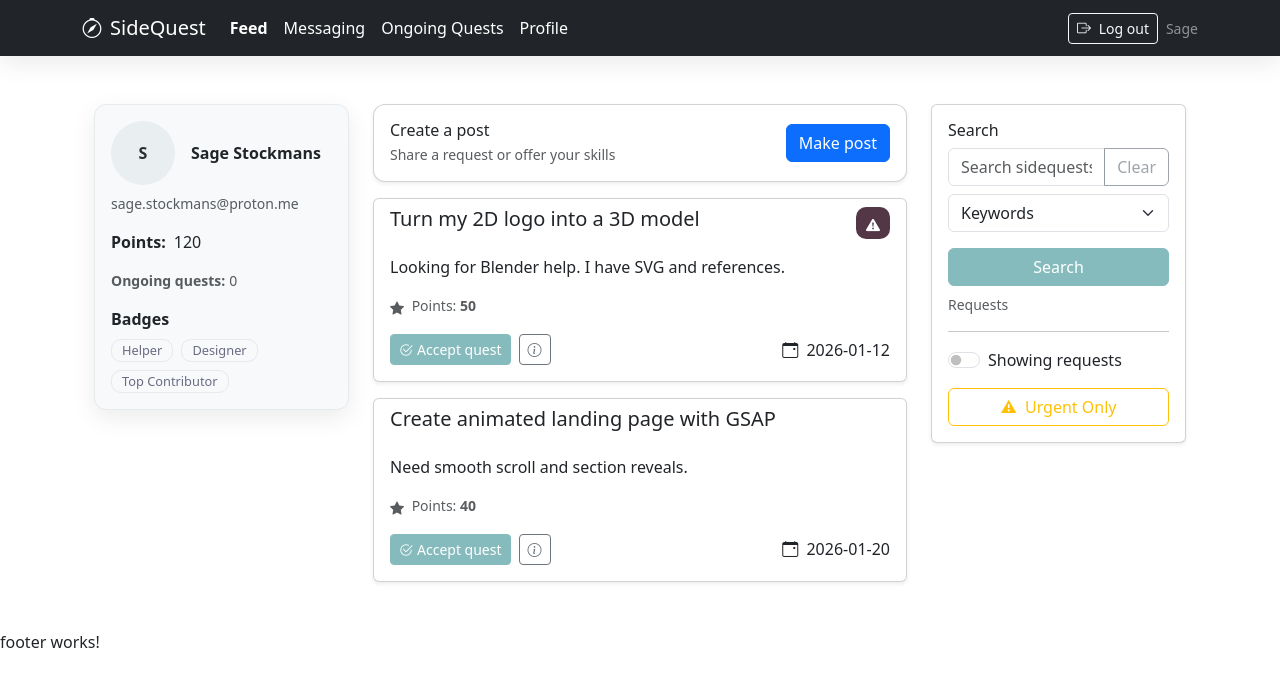
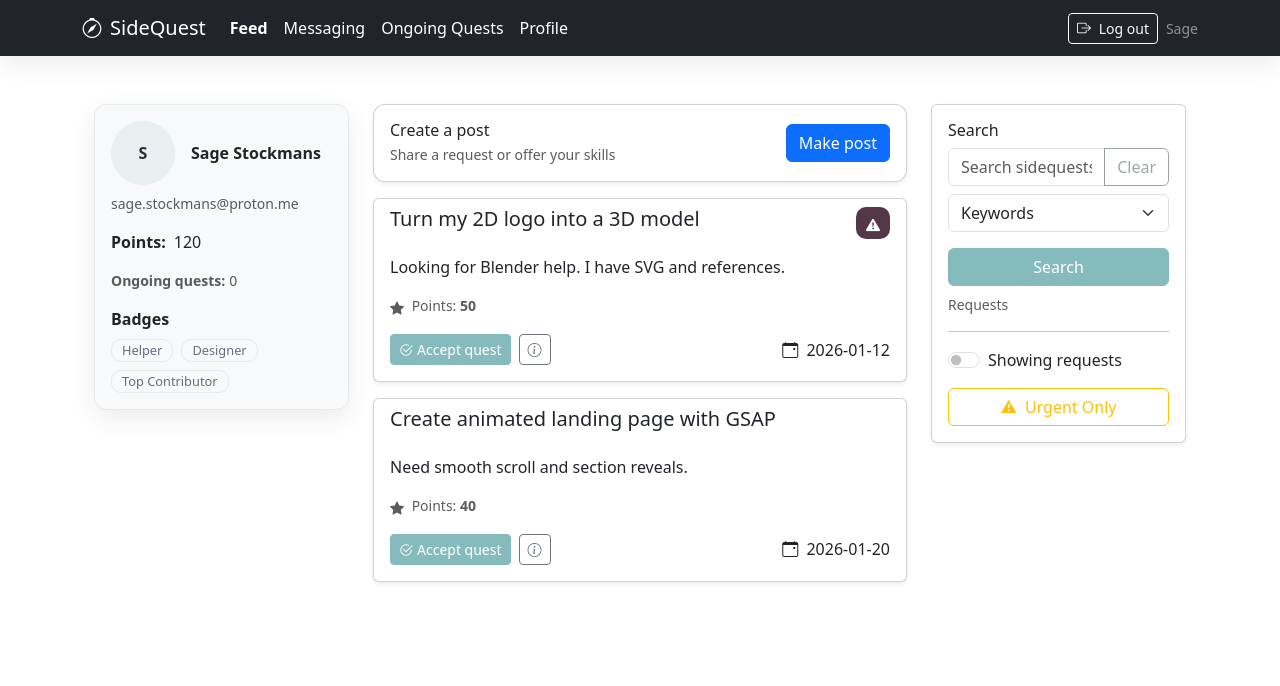
Before and after one commit to SirRicharod/mergemages-sidequest, an Angular app in the folder angular-frontend/: page / in a window 1280 px wide. Shown: the top 686 px of the page. Built offline with nearby package versions, Linux system fonts and the light colour scheme.

Commit message:
Deleted footer and everything connected

```diff
--- a/angular-frontend/src/app/app.html
+++ b/angular-frontend/src/app/app.html
@@ -4,5 +4,3 @@
 <main class="container py-4">
     <router-outlet></router-outlet>
 </main>
-
-<app-footer></app-footer>
--- a/angular-frontend/src/app/app.ts
+++ b/angular-frontend/src/app/app.ts
@@ -1,13 +1,12 @@
 import { Component, inject } from '@angular/core';
 import { RouterOutlet } from '@angular/router';
 import { NavbarComponent } from './components/navbar/navbar';
-import { Footer } from './components/footer/footer';
 import { MobileSearchService } from './services/mobile-search.service';
 
 @Component({
   selector: 'app-root',
   standalone: true,
-  imports: [RouterOutlet, NavbarComponent, Footer],
+  imports: [RouterOutlet, NavbarComponent],
   templateUrl: './app.html',
   styleUrls: ['./app.css']
 })
--- a/angular-frontend/src/app/components/footer/footer.html
+++ /dev/null
@@ -1 +0,0 @@
-<p>footer works!</p>
```
Also changed, not shown: angular-frontend/src/app/components/footer/footer.ts (deleted, +0 -11 lines), angular-frontend/src/app/components/footer/footer.css (deleted).
